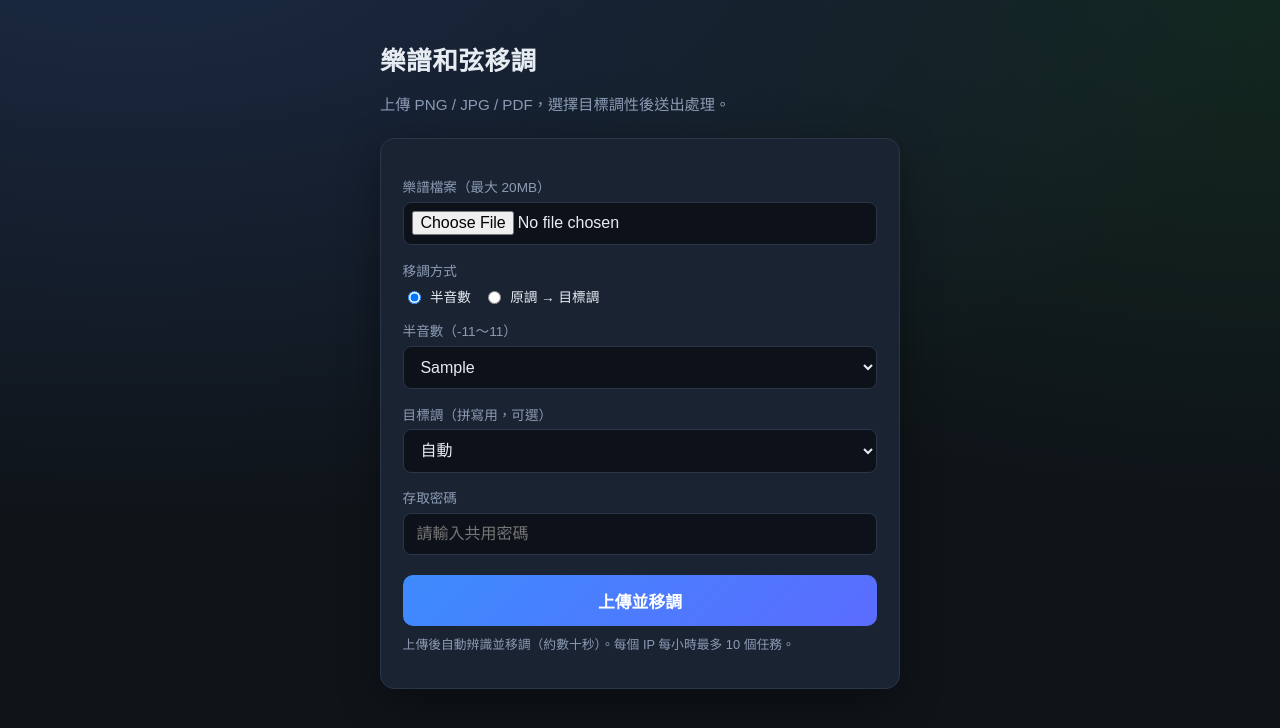
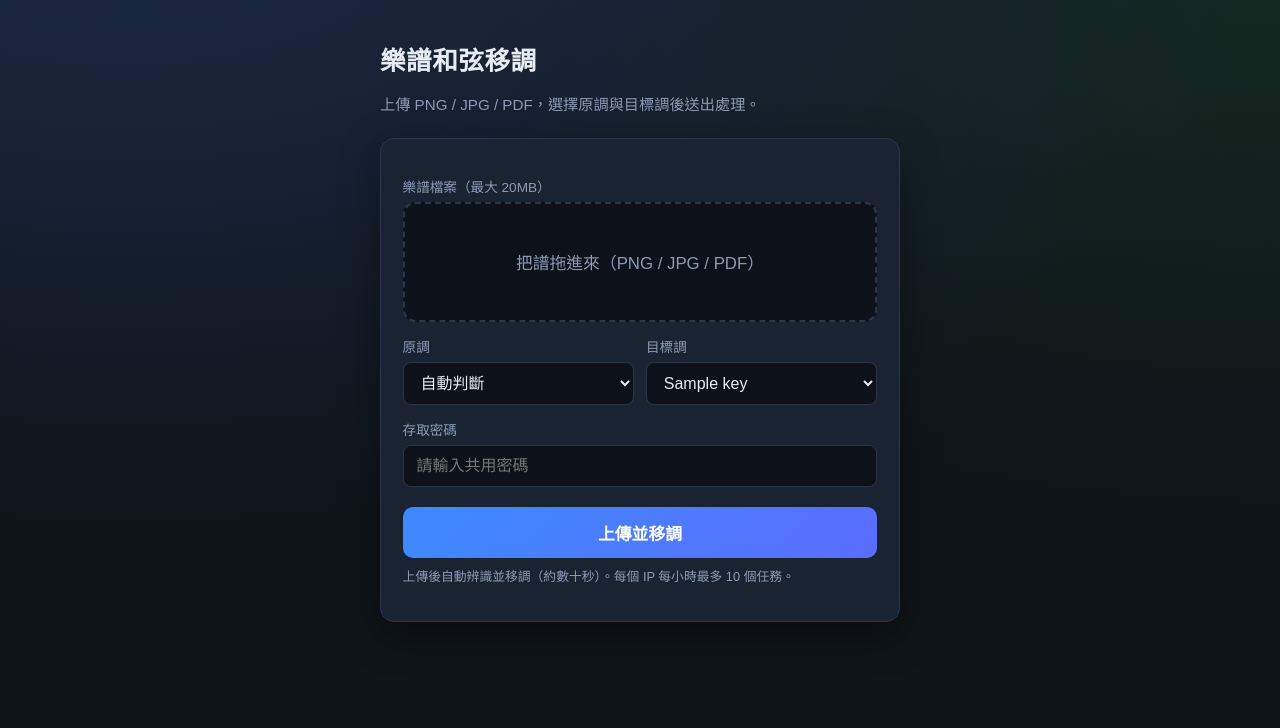
Before and after one commit to wei777942/chord-web, a Flask app: template templates/index.html in a window 1280 px wide. Shown: the top 728 px of the page. Run offline with Flask 3, Linux system fonts and the light colour scheme; the template is opened without the code that fills it: most values are stand-ins (such as "Sample title", 1, 10 or a date in 2020).

Commit message:
UI: drag-drop upload, key selects only, auto key detection
Replace file picker with a drop zone; remove semitone mode.
Default 原調 to 自動判斷 and estimate key from detected chords
by diatonic fit; reject same from/to key; show 偵測原調 on results.

```diff
--- a/app.py
+++ b/app.py
@@ -43,6 +43,32 @@ KEY_TO_SEMI = {
     "C": 0, "C#": 1, "Db": 1, "D": 2, "D#": 3, "Eb": 3,
     "E": 4, "F": 5, "F#": 6, "Gb": 6, "G": 7, "G#": 8,
     "Ab": 8, "A": 9, "A#": 10, "Bb": 10, "B": 11,
+}
+# One spelling per pitch class for detected-key display
+PREFERRED_KEY = ["C", "Db", "D", "Eb", "E", "F", "F#", "G", "Ab", "A", "Bb", "B"]
+NOTE_TO_PC = {
+    "C": 0, "B#": 0,
+    "C#": 1, "Db": 1,
+    "D": 2,
+    "D#": 3, "Eb": 3,
+    "E": 4, "Fb": 4,
+    "F": 5, "E#": 5,
+    "F#": 6, "Gb": 6,
+    "G": 7,
+    "G#": 8, "Ab": 8,
+    "A": 9,
+    "A#": 10, "Bb": 10,
+    "B": 11, "Cb": 11,
+}
+# Scale degrees relative to tonic → expected quality family
+# I maj, ii min, iii min, IV maj, V maj/dom, vi min
+DIATONIC = {
+    0: "maj",
+    2: "min",
+    4: "min",
+    5: "maj",
+    7: "maj",  # V / V7
+    9: "min",
 }
 
 app = Flask(__name__)
@@ -102,7 +128,93 @@ def compute_semitones(from_key: str, to_key: str) -> int:
     delta = (b - a) % 12
     if delta > 6:
         delta -= 12
+    # delta == 6 stays +6 (consistent pick of +6 over -6)
     return delta
+
+
+def parse_chord_symbol(text: str) -> tuple[int, str] | None:
+    """Return (pitch_class, quality_family) or None. Ignores slash bass."""
+    if not text:
+        return None
+    s = str(text).strip()
+    # OCR sometimes yields "A/C#或F#m7" — take first alternative
+    if "或" in s:
+        s = s.split("或")[0].strip()
+    if "/" in s:
+        s = s.split("/", 1)[0].strip()
+    s = s.replace("♯", "#").replace("♭", "b")
+    m = re.match(r"^([A-Ga-g])([#b]?)\s*(.*)$", s)
+    if not m:
+        return None
+    root = m.group(1).upper() + m.group(2)
+    rest = (m.group(3) or "").strip()
+    pc = NOTE_TO_PC.get(root)
+    if pc is None:
+        return None
+
+    r = rest.lower().replace(" ", "")
+    # quality family
+    if r.startswith(("m7b5", "m7♭5", "ø", "dim", "o", "°")):
+        quality = "dim"
+    elif r.startswith(("aug", "+")):
+        quality = "aug"
+    elif r.startswith(("maj7", "maj9", "maj13", "ma7", "Δ", "△")) or r in ("maj", "ma"):
+        quality = "maj"
+    elif r.startswith(("mmaj", "minmaj", "mΔ")):
+        quality = "min"
+    elif r.startswith(("min", "mi", "m")) or (r.startswith("-") and not r.startswith("--")):
+        # m, min, mi, m7, m9, -7 …
+        quality = "min"
+    elif r.startswith("sus"):
+        quality = "sus"
+    else:
+        # bare, 7, 9, 11, 13, 6, add9, dom → treat as major/dominant family
+        quality = "maj"
+    return pc, quality
+
+
+def estimate_key(chord_texts: list[str]) -> str | None:
+    """Score 12 major keys by diatonic fit; return preferred spelling or None."""
+    parsed: list[tuple[int, str]] = []
+    for t in chord_texts:
+        p = parse_chord_symbol(t)
+        if p is not None:
+            parsed.append(p)
+    if not parsed:
+        return None
+
+    scores = [0.0] * 12
+    for tonic in range(12):
+        score = 0.0
+        for i, (pc, quality) in enumerate(parsed):
+            deg = (pc - tonic) % 12
+            expected = DIATONIC.get(deg)
+            if expected is None:
+                continue
+            hit = False
+            if expected == "maj" and quality in ("maj", "sus"):
+                hit = True
+            elif expected == "min" and quality == "min":
+                hit = True
+            if not hit:
+                continue
+            weight = 1.0
+            # V7 (dominant seventh on degree 7) gets extra weight
+            if deg == 7 and quality == "maj":
+                # any V / V7 counts; bump a bit more for explicit 7 later via text? keep simple
+                weight = 1.5
+            # first / last chord as tonic
+            if deg == 0 and i == 0:
+                weight += 2.0
+            if deg == 0 and i == len(parsed) - 1:
+                weight += 2.0
+            score += weight
+        scores[tonic] = score
+
+    best = max(range(12), key=lambda t: (scores[t], -t))
+    if scores[best] <= 0:
+        return None
+    return PREFERRED_KEY[best]
 
 
 def append_failed(job: dict) -> None:
@@ -115,8 +227,17 @@ def write_json(path: Path, data: dict) -> None:
     path.write_text(json.dumps(data, ensure_ascii=False, indent=2), encoding="utf-8")
 
 
-def run_transpose_job(job_dir: Path, fname: str, semitones: int, spell_key: str | None) -> None:
-    """detect → apply in-process; write result.json + result image."""
+def form_error(message: str, status: int = 400):
+    return render_template("index.html", keys=KEYS, error=message), status
+
+
+def run_transpose_job(
+    job_dir: Path,
+    fname: str,
+    from_key: str,
+    to_key: str,
+) -> None:
+    """detect → (optional auto key) → apply; write result.json + result image."""
     meta_path = job_dir / "meta.json"
     result_path = job_dir / "result.json"
     src = job_dir / fname
@@ -151,6 +272,46 @@ def run_transpose_job(job_dir: Path, fname: str, semitones: int, spell_key: str
             if c.get("unconfident")
         ]
 
+        detected_key = None
+        resolved_from = from_key
+        if from_key == "auto":
+            texts = [c.get("text", "") for c in chords]
+            detected_key = estimate_key(texts)
+            if not detected_key:
+                err = {
+                    "status": "error",
+                    "message": "無法自動判斷原調，請改選「原調」後再試。",
+                    "detected_key": None,
+                }
+                write_json(result_path, err)
+                meta["status"] = "error"
+                write_json(meta_path, meta)
+                return
+            resolved_from = detected_key
+            meta["detected_key"] = detected_key
+            meta["from_key"] = detected_key
+            write_json(meta_path, meta)
+
+        if resolved_from not in KEY_TO_SEMI or to_key not in KEY_TO_SEMI:
+            raise RuntimeError("無效的調性")
+
+        if KEY_TO_SEMI[resolved_from] == KEY_TO_SEMI[to_key]:
+            err = {
+                "status": "error",
+                "message": f"原調與目標調相同（{resolved_from}），無需移調。請選擇不同的目標調。",
+                "detected_key": detected_key,
+            }
+            write_json(result_path, err)
+            meta["status"] = "error"
+            write_json(meta_path, meta)
+            return
+
+        semitones = compute_semitones(resolved_from, to_key)
+        meta["semitones"] = semitones
+        meta["key"] = f"{resolved_from}->{to_key}"
+        write_json(meta_path, meta)
+
+        spell_key = to_key
         cmd_apply = [
             sys.executable,
             str(TRANSPOSE_PY),
@@ -161,17 +322,17 @@ def run_transpose_job(job_dir: Path, fname: str, semitones: int, spell_key: str
             str(semitones),
             "--out",
             str(out_img),
+            "--key",
+            spell_key,
         ]
-        if spell_key:
-            cmd_apply.extend(["--key", spell_key])
         try:
             subprocess.check_output(cmd_apply, cwd=str(BASE), timeout=300, stderr=subprocess.STDOUT)
         except subprocess.CalledProcessError as e:
             raise RuntimeError(f"apply failed: {e.output[-2000:] if e.output else e}") from e
 
-        # parse mapping markdown if present
         map_path = out_img.with_suffix(".map.md")
         mapping = []
+        missed = 0
         if map_path.is_file():
             for line in map_path.read_text(encoding="utf-8").splitlines():
                 if not line.startswith("|"):
@@ -185,6 +346,13 @@ def run_transpose_job(job_dir: Path, fname: str, semitones: int, spell_key: str
                     except Exception:
                         pass
 
+        # count missed from map header / apply side channel if present
+        if map_path.is_file():
+            raw = map_path.read_text(encoding="utf-8")
+            m_miss = re.search(r"missed\s*=\s*(\d+)", raw, re.I)
+            if m_miss:
+                missed = int(m_miss.group(1))
+
         warnings = []
         if unconfident:
             warnings.append(
@@ -192,21 +360,27 @@ def run_transpose_job(job_dir: Path, fname: str, semitones: int, spell_key: str
                 + ", ".join(f"#{u['index']} {u['text']} (conf={u['conf']})" for u in unconfident)
             )
 
+        msg_parts = [f"已移調 {len(chords)} 個和弦（{semitones:+d} 半音，拼寫調={spell_key}）"]
+        if detected_key:
+            msg_parts.insert(0, f"偵測原調：{detected_key}")
+
         result = {
             "status": "done",
             "count": len(chords),
             "mapping": mapping,
-            "message": (
-                f"已移調 {len(chords)} 個和弦（{semitones:+d} 半音"
-                + (f"，拼寫調={spell_key}" if spell_key else "")
-                + "）"
-            ),
+            "message": "。".join(msg_parts) if detected_key else msg_parts[0],
+            "detected_key": detected_key,
+            "from_key": resolved_from,
+            "to_key": to_key,
+            "semitones": semitones,
+            "missed": missed,
             "warnings": warnings,
             "unconfident": unconfident,
         }
         write_json(result_path, result)
         meta["status"] = "done"
         meta["count"] = len(chords)
+        meta["missed"] = missed
         write_json(meta_path, meta)
     except Exception as e:
         tb = traceback.format_exc()
@@ -227,89 +401,36 @@ def run_transpose_job(job_dir: Path, fname: str, semitones: int, spell_key: str
 
 @app.route("/")
 def index():
-    return render_template(
-        "index.html",
-        keys=KEYS,
-        semitone_range=list(range(-11, 12)),
-    )
+    return render_template("index.html", keys=KEYS)
 
 
 @app.route("/upload", methods=["POST"])
 def upload():
     password = request.form.get("password", "")
     if not check_password(password):
-        return render_template(
-            "index.html",
-            keys=KEYS,
-            semitone_range=list(range(-11, 12)),
-            error="密碼錯誤",
-        ), 403
+        return form_error("密碼錯誤", 403)
 
     ip = client_ip()
     if not rate_ok(ip):
-        return render_template(
-            "index.html",
-            keys=KEYS,
-            semitone_range=list(range(-11, 12)),
-            error="此 IP 每小時最多 10 個任務，請稍後再試",
-        ), 429
+        return form_error("此 IP 每小時最多 10 個任務，請稍後再試", 429)
 
-    mode = request.form.get("mode", "semitones")
-    spell_key = None
-    if mode == "keys":
-        from_key = request.form.get("from_key", "C")
-        to_key = request.form.get("to_key", "C")
-        if from_key not in KEY_TO_SEMI or to_key not in KEY_TO_SEMI:
-            return render_template(
-                "index.html",
-                keys=KEYS,
-                semitone_range=list(range(-11, 12)),
-                error="無效的調性",
-            ), 400
-        semitones = compute_semitones(from_key, to_key)
-        key_label = f"{from_key}->{to_key}"
-        spell_key = to_key
-    else:
-        try:
-            semitones = int(request.form.get("semitones", "0"))
-        except ValueError:
-            return render_template(
-                "index.html",
-                keys=KEYS,
-                semitone_range=list(range(-11, 12)),
-                error="半音數無效",
-            ), 400
-        if semitones < -11 or semitones > 11:
-            return render_template(
-                "index.html",
-                keys=KEYS,
-                semitone_range=list(range(-11, 12)),
-                error="半音數須在 -11 到 11",
-            ), 400
-        # optional spelling key from to_key field
-        to_key = request.form.get("to_key") or request.form.get("spell_key")
-        if to_key in KEY_TO_SEMI:
-            spell_key = to_key
-        key_label = f"semitones:{semitones}"
+    from_key = request.form.get("from_key", "auto") or "auto"
+    to_key = request.form.get("to_key", "C")
+    if from_key != "auto" and from_key not in KEY_TO_SEMI:
+        return form_error("無效的原調")
+    if to_key not in KEY_TO_SEMI:
+        return form_error("無效的目標調")
+    if from_key != "auto" and KEY_TO_SEMI[from_key] == KEY_TO_SEMI[to_key]:
+        return form_error("原調與目標調相同，無需移調。請選擇不同的調。")
 
     f = request.files.get("file")
     if not f or not f.filename:
-        return render_template(
-            "index.html",
-            keys=KEYS,
-            semitone_range=list(range(-11, 12)),
-            error="請選擇檔案",
-        ), 400
+        return form_error("請選擇或拖入檔案")
 
     fname = sanitize_filename(f.filename)
     ext = Path(fname).suffix.lower()
     if ext not in ALLOWED_EXT:
-        return render_template(
-            "index.html",
-            keys=KEYS,
-            semitone_range=list(range(-11, 12)),
-            error="僅支援 png / jpg / pdf",
-        ), 400
+        return form_error("僅支援 png / jpg / pdf")
 
     job_id = secrets.token_hex(6)
     job_dir = JOBS / job_id
@@ -319,19 +440,21 @@ def upload():
 
     meta = {
         "job_id": job_id,
-        "semitones": semitones,
-        "key": key_label,
-        "spell_key": spell_key,
+        "from_key": from_key,
+        "to_key": to_key,
+        "spell_key": to_key,
+        "key": f"{from_key}->{to_key}",
         "file": fname,
         "created": time.time(),
         "ip": ip,
         "status": "submitted",
+        "detected_key": None,
     }
     write_json(job_dir / "meta.json", meta)
 
     t = threading.Thread(
         target=run_transpose_job,
-        args=(job_dir, fname, semitones, spell_key),
+        args=(job_dir, fname, from_key, to_key),
         daemon=True,
     )
     t.start()
@@ -357,10 +480,19 @@ def api_job(job_id: str):
         abort(404)
 
     result_path = job_dir / "result.json"
+    meta_path = job_dir / "meta.json"
+    meta = {}
+    if meta_path.is_file():
+        try:
+            meta = json.loads(meta_path.read_text(encoding="utf-8"))
+        except Exception:
+            meta = {}
+
     if result_path.is_file():
         with open(result_path, encoding="utf-8") as f:
             result = json.load(f)
         status = result.get("status", "done")
+        detected = result.get("detected_key") or meta.get("detected_key")
         out = {
             "status": status,
             "message": result.get("message", ""),
@@ -368,6 +500,11 @@ def api_job(job_id: str):
             "count": result.get("count"),
             "warnings": result.get("warnings") or [],
             "unconfident": result.get("unconfident") or [],
+            "detected_key": detected,
+            "from_key": result.get("from_key") or meta.get("from_key"),
+            "to_key": result.get("to_key") or meta.get("to_key"),
+            "semitones": result.get("semitones", meta.get("semitones")),
+            "missed": result.get("missed", meta.get("missed")),
             "download": None,
         }
         if status in ("done", "ok"):
@@ -379,7 +516,11 @@ def api_job(job_id: str):
                 out["status"] = "done"
         return jsonify(out)
 
-    return jsonify({"status": "processing", "message": "處理中（自動辨識並移調）…"})
+    return jsonify({
+        "status": "processing",
+        "message": "處理中（自動辨識並移調）…",
+        "detected_key": meta.get("detected_key"),
+    })
 
 
 @app.route("/job/<job_id>/download/<path:filename>")
--- a/templates/index.html
+++ b/templates/index.html
@@ -30,14 +30,41 @@
       padding: 1.4rem 1.35rem; box-shadow: 0 12px 40px rgba(0,0,0,.35);
     }
     label { display: block; font-size: .85rem; color: var(--muted); margin: .9rem 0 .35rem; }
-    input[type=file], input[type=password], select {
+    input[type=password], select {
       width: 100%; padding: .7rem .8rem; border-radius: 8px;
       border: 1px solid var(--border); background: #0d121a; color: var(--text);
       font-size: 1rem;
     }
-    input[type=file] { padding: .55rem; }
-    .modes { display: flex; gap: .75rem; margin-top: .4rem; }
-    .modes label { margin: 0; color: var(--text); display: flex; align-items: center; gap: .4rem; cursor: pointer; }
+    .dropzone {
+      margin-top: .35rem;
+      border: 2px dashed var(--border);
+      border-radius: 12px;
+      padding: 2.2rem 1.2rem;
+      text-align: center;
+      color: var(--muted);
+      background: #0d121a;
+      cursor: pointer;
+      transition: border-color .15s, background .15s, color .15s;
+      user-select: none;
+      min-height: 120px;
+      display: flex;
+      flex-direction: column;
+      align-items: center;
+      justify-content: center;
+      gap: .45rem;
+    }
+    .dropzone:hover { border-color: var(--accent); color: var(--text); }
+    .dropzone.dragover {
+      border-color: var(--accent2);
+      background: rgba(45, 212, 168, .08);
+      color: var(--accent2);
+    }
+    .dropzone.has-file { border-style: solid; border-color: var(--accent); color: var(--text); }
+    .dropzone .dz-main { font-size: 1.05rem; font-weight: 500; }
+    .dropzone .dz-name { font-size: .9rem; color: var(--accent2); word-break: break-all; }
+    .dropzone input[type=file] {
+      position: absolute; width: 1px; height: 1px; opacity: 0; overflow: hidden; clip: rect(0,0,0,0);
+    }
     .row2 { display: grid; grid-template-columns: 1fr 1fr; gap: .75rem; }
     button {
       margin-top: 1.25rem; width: 100%; padding: .85rem; border: 0; border-radius: 10px;
@@ -50,55 +77,37 @@
       color: #fecaca; padding: .75rem 1rem; border-radius: 8px; margin-bottom: 1rem;
     }
     .hint { font-size: .8rem; color: var(--muted); margin-top: .5rem; }
-    .hidden { display: none; }
   </style>
 </head>
 <body>
   <div class="wrap">
     <h1>樂譜和弦移調</h1>
-    <p class="sub">上傳 PNG / JPG / PDF，選擇目標調性後送出處理。</p>
+    <p class="sub">上傳 PNG / JPG / PDF，選擇原調與目標調後送出處理。</p>
     <div class="card">
       {% if error %}
       <div class="err">{{ error }}</div>
       {% endif %}
       <form method="post" action="/upload" enctype="multipart/form-data" id="form">
-        <label for="file">樂譜檔案（最大 20MB）</label>
+        <label>樂譜檔案（最大 20MB）</label>
+        <div class="dropzone" id="dropzone" role="button" tabindex="0" aria-label="把譜拖進來">
+          <div class="dz-main" id="dz-main">把譜拖進來（PNG / JPG / PDF）</div>
+          <div class="dz-name" id="dz-name" hidden></div>
           <input type="file" id="file" name="file" accept=".png,.jpg,.jpeg,.pdf,image/png,image/jpeg,application/pdf" required>
-
-        <label>移調方式</label>
-        <div class="modes">
-          <label><input type="radio" name="mode" value="semitones" checked onchange="toggleMode()"> 半音數</label>
-          <label><input type="radio" name="mode" value="keys" onchange="toggleMode()"> 原調 → 目標調</label>
         </div>
 
-        <div id="semi-panel">
-          <label for="semitones">半音數（-11～11）</label>
-          <select id="semitones" name="semitones">
-            {% for s in semitone_range %}
-            <option value="{{ s }}" {% if s == 0 %}selected{% endif %}>{% if s > 0 %}+{% endif %}{{ s }}</option>
-            {% endfor %}
-          </select>
-          <label for="spell_key">目標調（拼寫用，可選）</label>
-          <select id="spell_key" name="spell_key">
-            <option value="">自動</option>
-            {% for k in keys %}<option value="{{ k }}">{{ k }}</option>{% endfor %}
-          </select>
-        </div>
-
-        <div id="keys-panel" class="hidden">
         <div class="row2">
           <div>
             <label for="from_key">原調</label>
             <select id="from_key" name="from_key">
+              <option value="auto" selected>自動判斷</option>
               {% for k in keys %}<option value="{{ k }}">{{ k }}</option>{% endfor %}
             </select>
           </div>
           <div>
             <label for="to_key">目標調</label>
             <select id="to_key" name="to_key">
-                {% for k in keys %}<option value="{{ k }}">{{ k }}</option>{% endfor %}
+              {% for k in keys %}<option value="{{ k }}" {% if k == "G" %}selected{% endif %}>{{ k }}</option>{% endfor %}
             </select>
-            </div>
           </div>
         </div>
 
@@ -111,11 +120,55 @@
     </div>
   </div>
   <script>
-    function toggleMode() {
-      const keys = document.querySelector('input[name=mode][value=keys]').checked;
-      document.getElementById('semi-panel').classList.toggle('hidden', keys);
-      document.getElementById('keys-panel').classList.toggle('hidden', !keys);
+    (function () {
+      const zone = document.getElementById('dropzone');
+      const input = document.getElementById('file');
+      const main = document.getElementById('dz-main');
+      const nameEl = document.getElementById('dz-name');
+
+      function setFile(file) {
+        if (!file) return;
+        const dt = new DataTransfer();
+        dt.items.add(file);
+        input.files = dt.files;
+        zone.classList.add('has-file');
+        main.textContent = '已選擇檔案';
+        nameEl.hidden = false;
+        nameEl.textContent = file.name;
       }
+
+      zone.addEventListener('click', function (e) {
+        if (e.target === input) return;
+        input.click();
+      });
+      zone.addEventListener('keydown', function (e) {
+        if (e.key === 'Enter' || e.key === ' ') {
+          e.preventDefault();
+          input.click();
+        }
+      });
+      input.addEventListener('change', function () {
+        if (input.files && input.files[0]) setFile(input.files[0]);
+      });
+      zone.addEventListener('dragenter', function (e) {
+        e.preventDefault(); e.stopPropagation();
+        zone.classList.add('dragover');
+      });
+      zone.addEventListener('dragover', function (e) {
+        e.preventDefault(); e.stopPropagation();
+        zone.classList.add('dragover');
+      });
+      zone.addEventListener('dragleave', function (e) {
+        e.preventDefault(); e.stopPropagation();
+        if (!zone.contains(e.relatedTarget)) zone.classList.remove('dragover');
+      });
+      zone.addEventListener('drop', function (e) {
+        e.preventDefault(); e.stopPropagation();
+        zone.classList.remove('dragover');
+        const files = e.dataTransfer && e.dataTransfer.files;
+        if (files && files.length) setFile(files[0]);
+      });
+    })();
   </script>
 </body>
 </html>
--- a/templates/job.html
+++ b/templates/job.html
@@ -83,6 +83,7 @@
         st.className = 'status done';
         st.textContent = '完成';
         let info = '';
+        if (data.detected_key) info += '偵測原調：' + data.detected_key + '\n';
         if (data.count != null) info += '和弦數量：' + data.count + '\n';
         if (data.message) info += data.message;
         if (data.warnings && data.warnings.length) {
```
Lines whose indentation alone changed are shown as unchanged.
